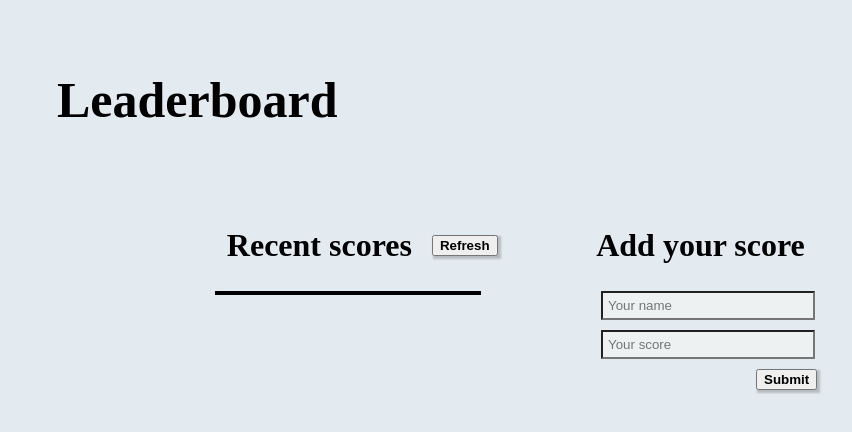
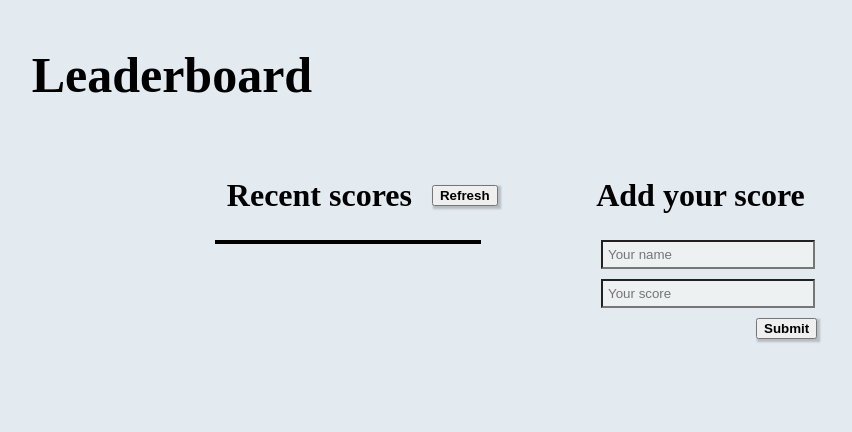
Before and after one commit to Talha-Hanif5666/Leaderboard_Project, a website with bundled scripts: page src/index.html in a window 1280 px wide. Shown: the whole page, without its empty margins (39-891 px from the left). Built offline with nearby package versions, Linux system fonts and the light colour scheme; no server answers.

Commit message:
Add styling

```diff
--- a/src/style.css
+++ b/src/style.css
@@ -4,7 +4,7 @@ body {
 
 header h1 {
   font-size: 50px;
-  padding: 3%;
+  padding: 1%;
   color: rgb(0, 0, 0);
   margin-left: 50px;
 }
```
